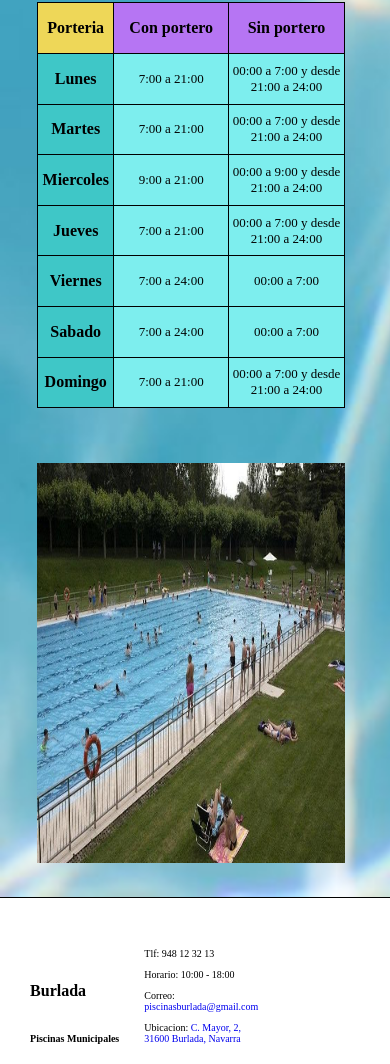
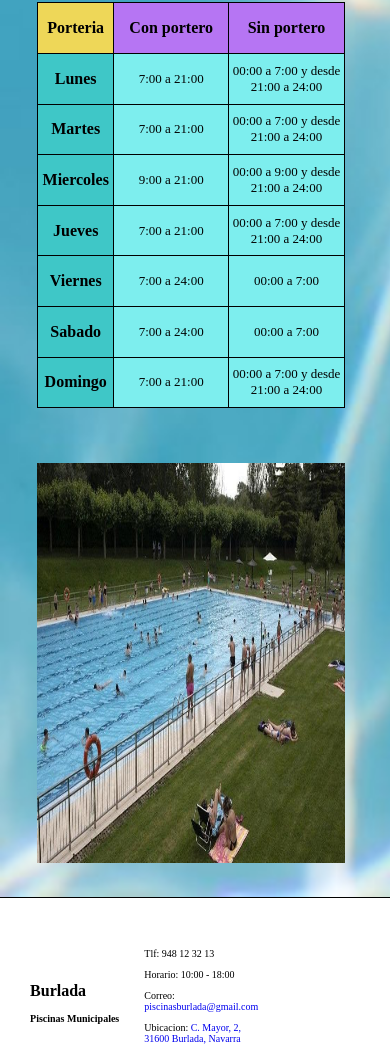
Before and after one commit to jongonij/Proyecto-CSS, a plain HTML site: page index.html in a window 390 px wide. Shown: the part 1765-2829 px from the top of the page. Drawn offline with Linux system fonts and the light colour scheme.

Commit message:
Arreglos

```diff
--- a/CSS/inicio.css
+++ b/CSS/inicio.css
@@ -927,7 +927,6 @@ p {
 
         #Bur h2{
             font-size:medium;
-            padding-bottom: 20px
         }
         #Bur h4{
             font-size:x-small;
```
